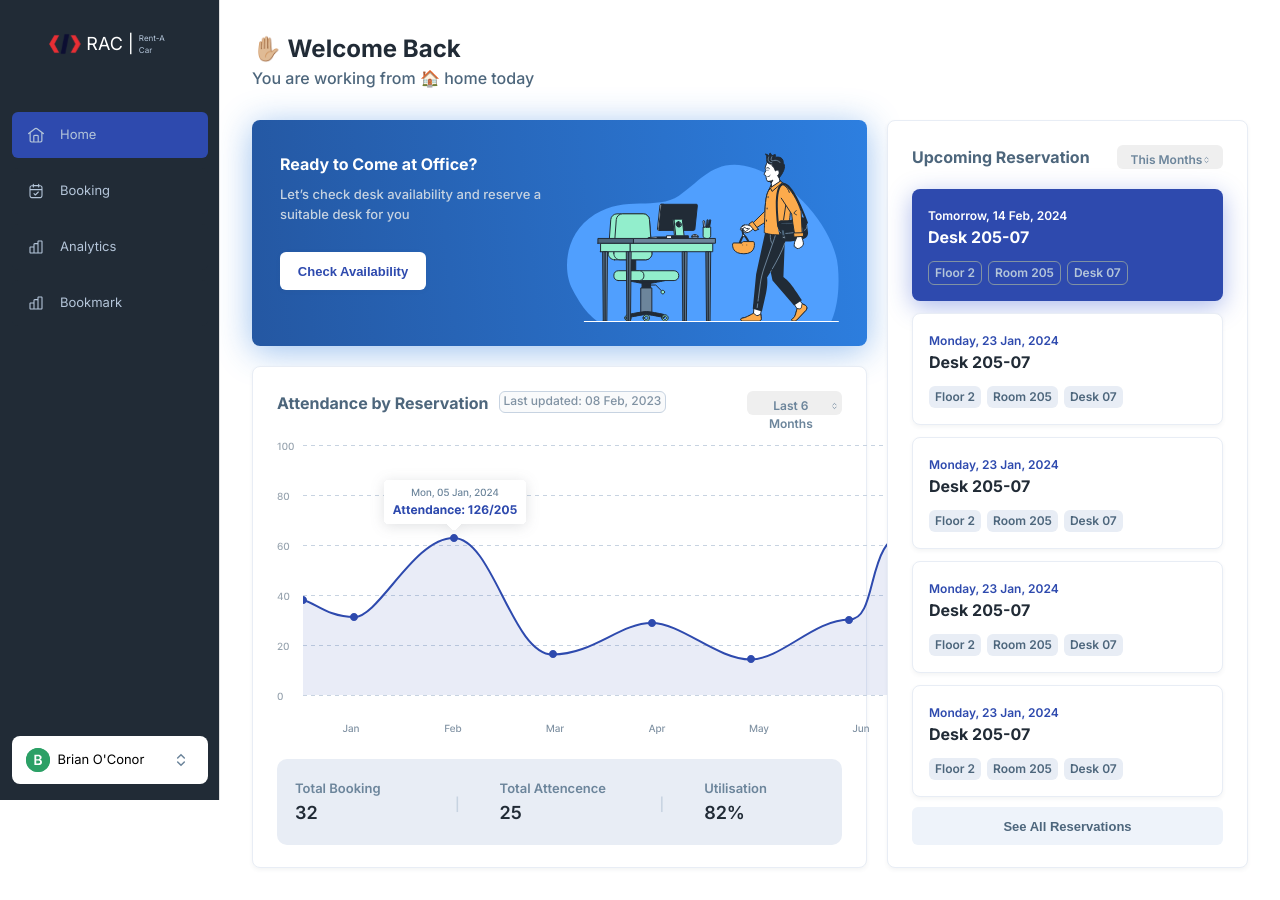
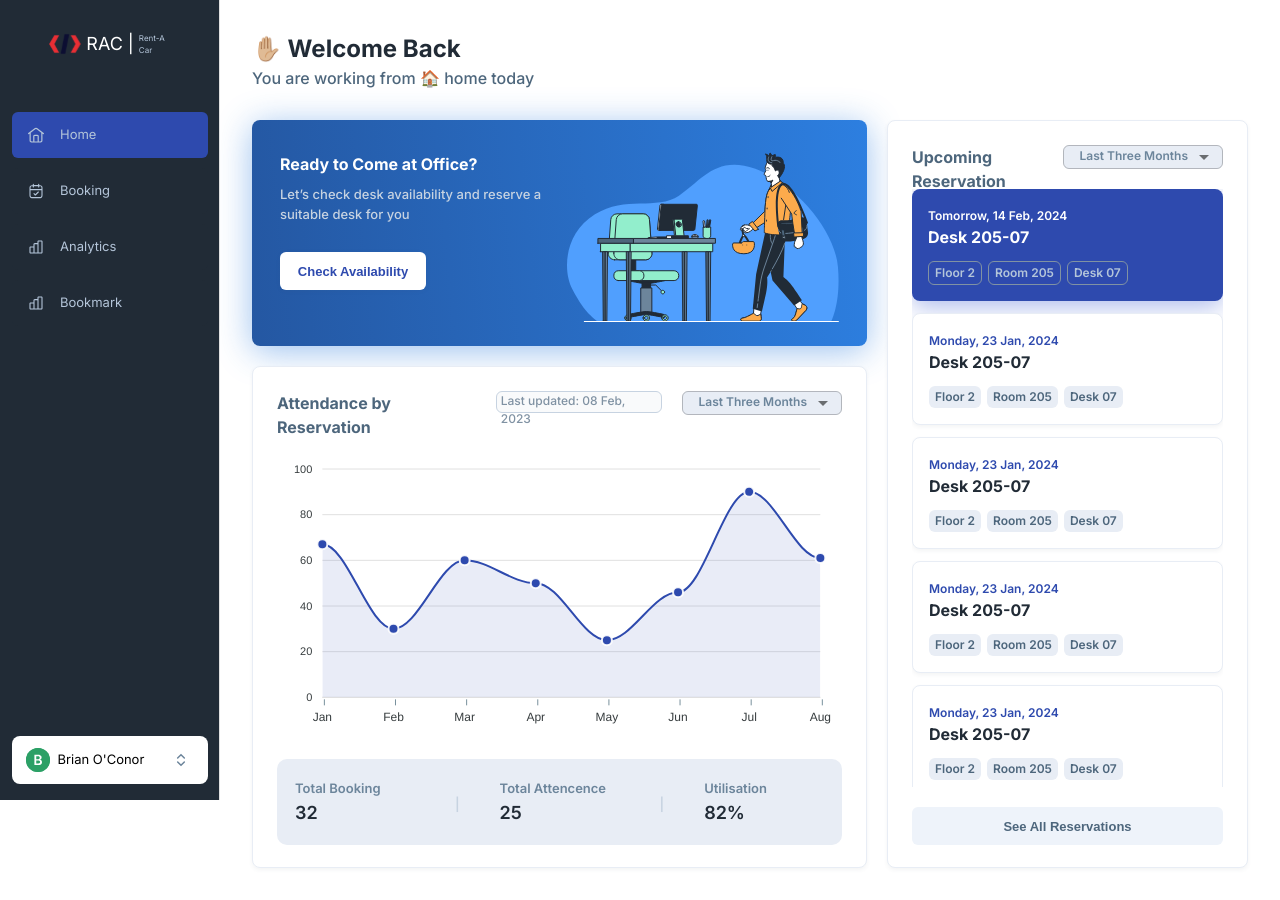
Before and after one commit to sk-roy/Desk-Reservation-System, a React (Create React App) app: page / in a window 1280 px wide. Built offline with nearby package versions, Linux system fonts and the light colour scheme.

Commit message:
Implement charts on the homepage

```diff
--- a/package.json
+++ b/package.json
@@ -18,9 +18,11 @@
     "@types/node": "^16.18.96",
     "@types/react": "^18.3.1",
     "@types/react-dom": "^18.3.0",
+    "apexcharts": "^3.49.0",
     "dayjs": "^1.11.11",
     "nprogress": "^0.2.0",
     "react": "^18.3.1",
+    "react-apexcharts": "^1.4.1",
     "react-dom": "^18.3.1",
     "react-router": "^6.23.0",
     "react-router-dom": "^6.23.0",
--- /dev/null
+++ b/src/pages/home/FilterByMonthSelect.tsx
@@ -0,0 +1,31 @@
+import { MenuItem, Select } from "@mui/material";
+
+
+export default function FilterByMonthSelect(){
+    return (
+        <Select // Attendence 1.2
+        style={{
+          height: "24px",
+          gap: "2px",
+          paddingLeft: "3px",
+          paddingTop: "4px",
+          paddingRight: "3px",
+          paddingBottom: "6px",
+          backgroundColor: "#E8EDF5",
+          borderRadius: "6px",
+          borderColor: "transparent",
+          color: "#6C859B",
+          fontSize: "12px",
+          fontWeight: 600,
+          lineHeight: "18px",
+        }}
+        defaultValue={6}>
+          <MenuItem value={1}>This Week</MenuItem>
+          <MenuItem value={2}>This Month</MenuItem>
+          <MenuItem value={3}>Next Three Months</MenuItem>
+          <MenuItem value={4}>Last Week</MenuItem>
+          <MenuItem value={5}>Last Month</MenuItem>
+          <MenuItem value={6}>Last Three Months</MenuItem>
+        </Select>
+    );
+}
--- /dev/null
+++ b/src/pages/home/HomeChart.jsx
@@ -0,0 +1,90 @@
+// src/components/ChartComponent.js
+import React from 'react';
+// import ApexCharts from 'apexcharts'
+import { Box, Typography } from "@mui/material";
+import ApexCharts from 'react-apexcharts';
+
+const HomeChart = () => {
+  const options = {
+    chart: {
+      id: 'basic-area',
+      toolbar: {
+        show: false,
+      },
+    },
+    xaxis: {
+      categories: ["Jan", "Feb", "Mar", "Apr", "May", "Jun", "Jul", "Aug"],
+      // axisTicks: {
+      //   borderType: 'dotted', // Set to 'dotted' for dotted lines
+      //   color: '#78909C', // Customize the color if needed
+      //   width: 2, // Adjust the width of the lines
+      // },
+      axisTicks: {
+        borderType: 'dotted', // Set to 'dotted' for dotted lines
+        color: '#78909C', // Customize the color if needed
+        height: 6, // Adjust the height of the ticks
+        offsetX: 2, // Horizontal offset
+        offsetY: 2, // Vertical offset
+      },
+    },
+    colors: ["#2E4AAE"],
+    yaxis: {
+      min: 0,
+      max: 100,
+      tickAmount: 5
+    },
+    fill: {
+      type: 'solid',
+      opacity: [0.1, 1],
+    },
+    stroke: {
+      width: 2,
+    },
+    dataLabels: {
+      enabled: false
+    },
+    markers: {
+      size: 5,
+    },
+    // tooltip: {
+    //   custom: function({series, seriesIndex, dataPointIndex, w}) {
+    //     // return
+    //     // '<div class="arrow_box">' +
+    //     //   '<span>' + series[seriesIndex][dataPointIndex] + '</span>' +
+    //     //   '</div>'
+
+
+    //     return '<div style={{ width:"142px", borderRadius:"4px", paddingLeft:"8px", paddingRight:"8px", paddingTop:"5px", paddingBottom:"5px", boxShadow: "0px 2px 14px 0px #3A414F29", gap:"2px"}}>' +
+    //       '  <span style={{ fontSize: "10px", fontWeight: 500, lineHeight: "14px", color: "#6C859B",}}> Mon, 05 Jan, 2024 </span>' +
+    //       '  <span style={{ fontSize: "12px", fontWeight: 700, lineHeight: "18px", color: "#2E4AAE", }} > Attendance: 126/205 </span>' +
+    //       '</div>'
+
+
+
+    //       // <div display="flex" flexDirection="column" width="142px" borderRadius="4px" paddingLeft="8px" paddingRight="8px" paddingTop="5px" paddingBottom="5px" boxShadow= "0px 2px 14px 0px #3A414F29" gap="2px">
+    //       // <span fontSize="10px" fontWeight={500} lineHeight="14px" color="#6C859B"> Mon, 05 Jan, 2024 </span>
+    //       // <span fontSize="12px" fontWeight={700} lineHeight="18px" color="#2E4AAE"> Attendance: 126/205 </span>
+    //       // </div>
+    //       // '<Box display="flex" flexDirection="column" width="142px" borderRadius="4px" paddingLeft="8px" paddingRight="8px" paddingTop="5px" paddingBottom="5px" boxShadow= "0px 2px 14px 0px #3A414F29" gap="2px">' +
+    //       // '<Typography fontSize="10px" fontWeight={500} lineHeight="14px" color="#6C859B"> Mon, 05 Jan, 2024 </Typography>' +
+    //       // '<Typography fontSize="12px" fontWeight={700} lineHeight="18px" color="#2E4AAE"> Attendance: 126/205 </Typography>' +
+    //       // '</Box>'
+    //   }
+    // },
+  };
+
+  const series = [
+    {
+      name: 'series-1',
+      data: [67, 30, 60, 50, 25, 46, 90, 61],
+    },
+  ];
+
+  return (
+    <div className="chart-container">
+      <ApexCharts options={options} series={series} type="area" width="100%" height="296px"/>
+    </div>
+  );
+};
+
+export default HomeChart;
--- a/src/pages/home/Reversations.tsx
+++ b/src/pages/home/Reversations.tsx
@@ -111,9 +111,16 @@ export const FirstReservation = () => {
 
 export const NextReservation = () => {
     return (
-        <Box  // second and next reservation
+
+        <Box
+        sx={{
+            '&:hover': {
+              borderColor: '#2E4AAE',
+            },
+        }}
         display="flex"
-        flexDirection="column"
+        flexDirection="row"
+        justifyContent="space-between"
         bgcolor="#FFFFFF"
         boxShadow= "0px 2px 4px 0px #3A414F0F"
         border= "1px solid var(--Offwhite-Offwhite-3, #E8EDF5)"
@@ -123,7 +130,16 @@ export const NextReservation = () => {
         paddingLeft="16px"
         paddingTop="18px"
         paddingRight="16px"
-        paddingBottom="18px"
+        paddingBottom="18px">
+
+            <Box  // second and next reservation
+            display="flex"
+            flexDirection="column"
+            // bgcolor="#FFFFFF"
+            // boxShadow= "0px 2px 4px 0px #3A414F0F"
+            // border= "1px solid var(--Offwhite-Offwhite-3, #E8EDF5)"
+            // height="112px"
+            // width="100%"
             gap="12px">
             <Box
             display="flex"
@@ -211,5 +227,34 @@ export const NextReservation = () => {
 
             </Box>
             </Box>
+{/*
+            <Box
+            height="100%"
+            alignItems="center">
+                <button // cancel
+                style={{
+                    borderRadius:"6px",
+                    backgroundColor:"#E8EDF5",
+                    justifyContent:"center",
+                    // paddingLeft="12px",
+                    // paddingRight="6px",
+                    // paddingTop="2px",
+                    // paddingBottom="2px",
+                    borderColor: "transparent",
+                    width:"80px",
+                    height:"38px",
+                    alignItems:"center",
+
+                }}>
+                    <Typography
+                    color="#4D667C"
+                    fontSize="14px"
+                    fontWeight={600}>
+                        Cancel
+                    </Typography>
+                </button>
+            </Box>   */}
+
+        </Box>
     );
 }
--- a/src/pages/home/index.tsx
+++ b/src/pages/home/index.tsx
@@ -1,4 +1,4 @@
-import { Box, Button, Divider, Grid, Typography } from "@mui/material";
+import { Box, Button, Divider, Grid, MenuItem, Select, Typography } from "@mui/material";
 import React from "react";
 import Layout from "../../layout";
 import { red } from "@mui/material/colors";
@@ -6,6 +6,8 @@ import GoToOfficeImg from "../../components/images/Group 33.svg";
 import HomeGraph from "../../components/images/HomeGraph.svg";
 import profileIcon from "../../assets/icons/profileIcon.svg"
 import { FirstReservation, NextReservation } from "./Reversations";
+import FilterByMonthSelect from "./FilterByMonthSelect";
+import HomeChart from "./HomeChart";
 
 const Home = () => {
   return (
@@ -138,7 +140,7 @@ const Home = () => {
                   display="flex"
                   flexDirection="row"
                   justifyContent="space-between">
-                    <Box   // Attendence 1.1
+                    <Box   // Attendence 1.1.1
                     width="506px"
                     gap="10px"
                     display="flex"
@@ -152,7 +154,7 @@ const Home = () => {
                         Attendance by Reservation
                       </Typography>
 
-                      <Box
+                      <Box    // Attendence 1.1.2
                       height="22px"
                       // width="168px"
                       borderRadius="6px"
@@ -175,61 +177,19 @@ const Home = () => {
 
                     </Box>
 
-                    <button // Attendence 1.2
-                    style={{
-                      height: "24px",
-                      width: "106px",
-                      borderRadius: "6px",
-                      gap: "2px",
-                      paddingLeft: "3px",
-                      paddingTop: "4px",
-                      paddingRight: "3px",
-                      paddingBottom: "6px",
-                      backgroundColor: "var(--Offwhite-Offwhite-3, #E8EDF5)}",
-                      borderColor: "transparent",
-                    }}>
-                      <Box
-                      display="flex"
-                      flexDirection="row"
-                      justifyContent="center"
-                      alignItems="center"
-                      gap="2px">
-                        <Typography
-                        color="#6C859B"
-                        fontSize="12px"
-                        fontWeight={600}
-                        lineHeight="18px"
-                        height="18px">
-                          Last 6 Months
-                        </Typography>
-                        <img
-                        src={profileIcon}
-                        height="8px"
-                        width="5px">
-                        </img>
-                      </Box>
-
-                    </button>
+                    <FilterByMonthSelect/>
                   </Box>
 
-                  <img
-                  src={HomeGraph}
-                  alt="graphIcon"
+                  {/* <Box  display="flex" flexDirection="column" width="142px" borderRadius="4px" paddingLeft="8px" paddingRight="8px" paddingTop="5px" paddingBottom="5px" boxShadow= "0px 2px 14px 0px #3A414F29" gap="2px">
+                    <Typography fontSize="10px" fontWeight={500} lineHeight="14px" color="#6C859B"> Mon, 05 Jan, 2024 </Typography>
+                    <Typography fontSize="12px" fontWeight={700} lineHeight="18px" color="#2E4AAE"> Attendance: 126/205 </Typography>
+                  </Box> */}
+
+                  <Box  // Area Chart
                   height="296px"
-                  width="632px"/>
-
-                  {/* <Box   // Attendence 2
-                  height="296px"
-                  width="100%"
-                  gap="18px"
-                  bgcolor="gray"
-                  display="flex"
-                  flexDirection="column">
-                    <Box // monthes
-                    >
-                      monthes
-                    </Box>
-                  </Box> */}
+                  width="100%">
+                    <HomeChart/>
+                  </Box>
 
                   <Box   // Attendence 3
                   height="86px"
@@ -320,10 +280,7 @@ const Home = () => {
                     </Box>
                   </Box>
                 </Box>
-
               </Box>
-
-
             </Grid>
 
             <Grid  // Upcoming reservation
@@ -355,45 +312,16 @@ const Home = () => {
                     color="#4D667C">
                       Upcoming Reservation
                     </Typography>
-                    <button
-                      style={{
-                        height: "24px",
-                        width: "106px",
-                        borderRadius: "6px",
-                        gap: "2px",
-                        paddingLeft: "3px",
-                        paddingTop: "4px",
-                        paddingRight: "3px",
-                        paddingBottom: "6px",
-                        backgroundColor: "var(--Offwhite-Offwhite-3, #E8EDF5)}",
-                        borderColor: "transparent",
-                      }}>
-                        <Box
-                        display="flex"
-                        flexDirection="row"
-                        justifyContent="center"
-                        alignItems="center"
-                        gap="2px">
-                          <Typography
-                          color="#6C859B"
-                          fontSize="12px"
-                          fontWeight={600}
-                          lineHeight="18px"
-                          height="18px">
-                            This Months
-                          </Typography>
-                          <img
-                          src={profileIcon}
-                          height="8px"
-                          width="5px">
-                          </img>
-                        </Box>
 
-                      </button>
+                    <FilterByMonthSelect/>
                   </Box>
                 </Grid>
 
                 <Grid    // Upcoming reservation 2
+                // sx={{ overflowY: 'scroll' }}
+                // overflowY="scroll"
+                overflow="hidden"
+                // sx={{ overflow: 'hidden' }}
                 item xs={12}>
                   <Box
                   height="598px"
@@ -402,6 +330,10 @@ const Home = () => {
                   display="flex"
                   flexDirection="column">
                     <FirstReservation/>
+                    <NextReservation/>
+                    <NextReservation/>
+                    <NextReservation/>
+                    <NextReservation/>
                     <NextReservation/>
                     <NextReservation/>
                     <NextReservation/>
```
Also changed, not shown: src/pages/home/HomeChart.tsx (deleted, +0 -16 lines), 1 other file (tests, documents, lock files or other folders). Lines whose indentation alone changed are shown as unchanged.
